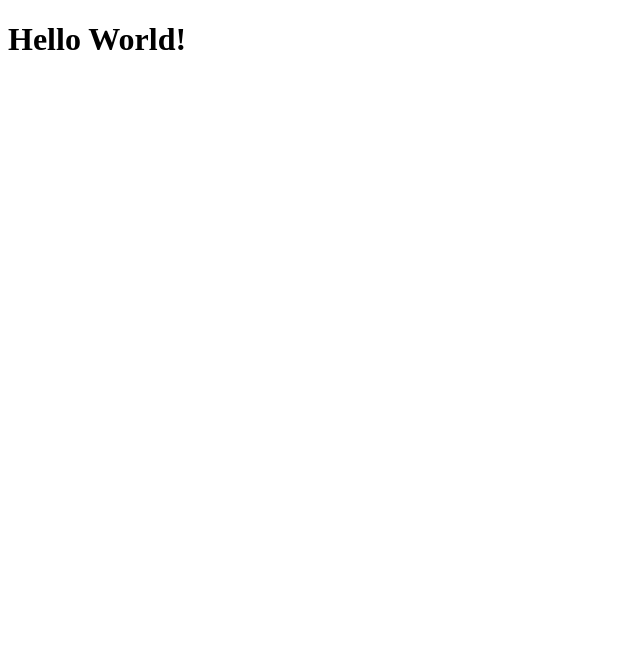
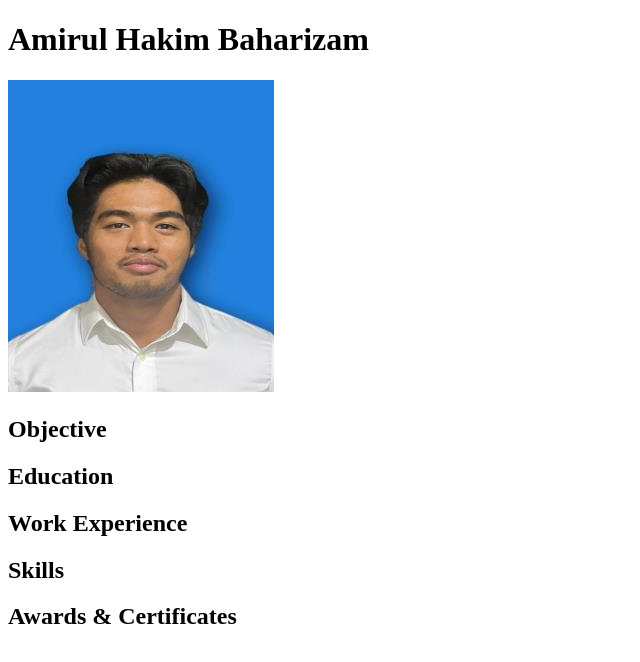
Before and after one commit to hhhakimm/Personal-Portfolio-2024, a plain HTML site: page index.html in a window 1280 px wide. Shown: the whole page, without its empty margins (0-640 px from the left). Drawn offline with Linux system fonts and the light colour scheme.

Commit message:
added profile picture and sections

```diff
--- a/index.html
+++ b/index.html
@@ -6,6 +6,27 @@
     <title>My Resume</title>
 </head>
 <body>
-    <h1>Hello World!</h1>
+    <header>
+        <h1>Amirul Hakim Baharizam</h1>
+        <img src="./images/profile_picture.png" alt="My Profile Picture">
+    </header>
+    <section>
+        <h2>Objective</h2>
+    </section>
+    <section>
+        <h2>Education</h2>
+    </section>
+    <section>
+        <h2>Work Experience</h2>
+    </section>
+    <section>
+        <h2>Skills</h2>
+    </section>
+    <section>
+        <h2>Awards & Certificates</h2>
+    </section>
+    <footer>
+
+    </footer>
 </body>
 </html>
```
Also changed, not shown: images/profile_picture.png (added).
